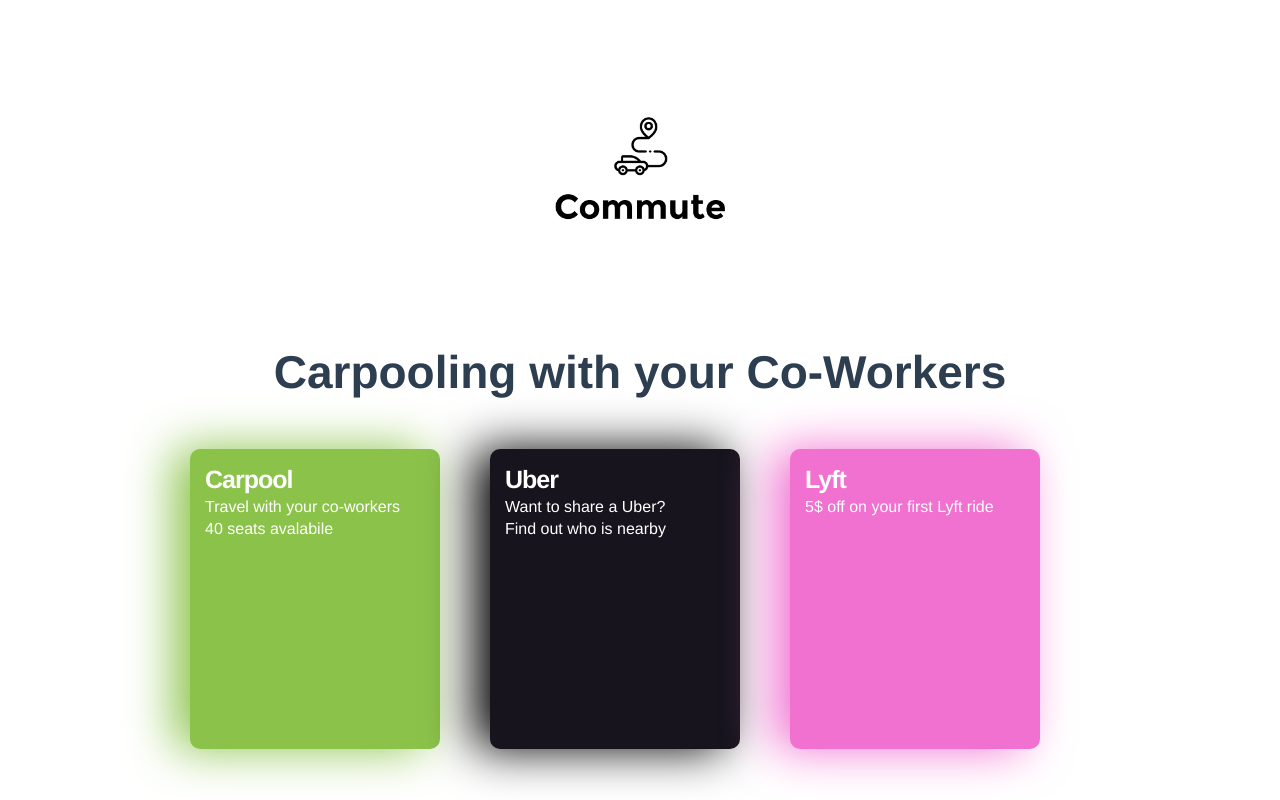
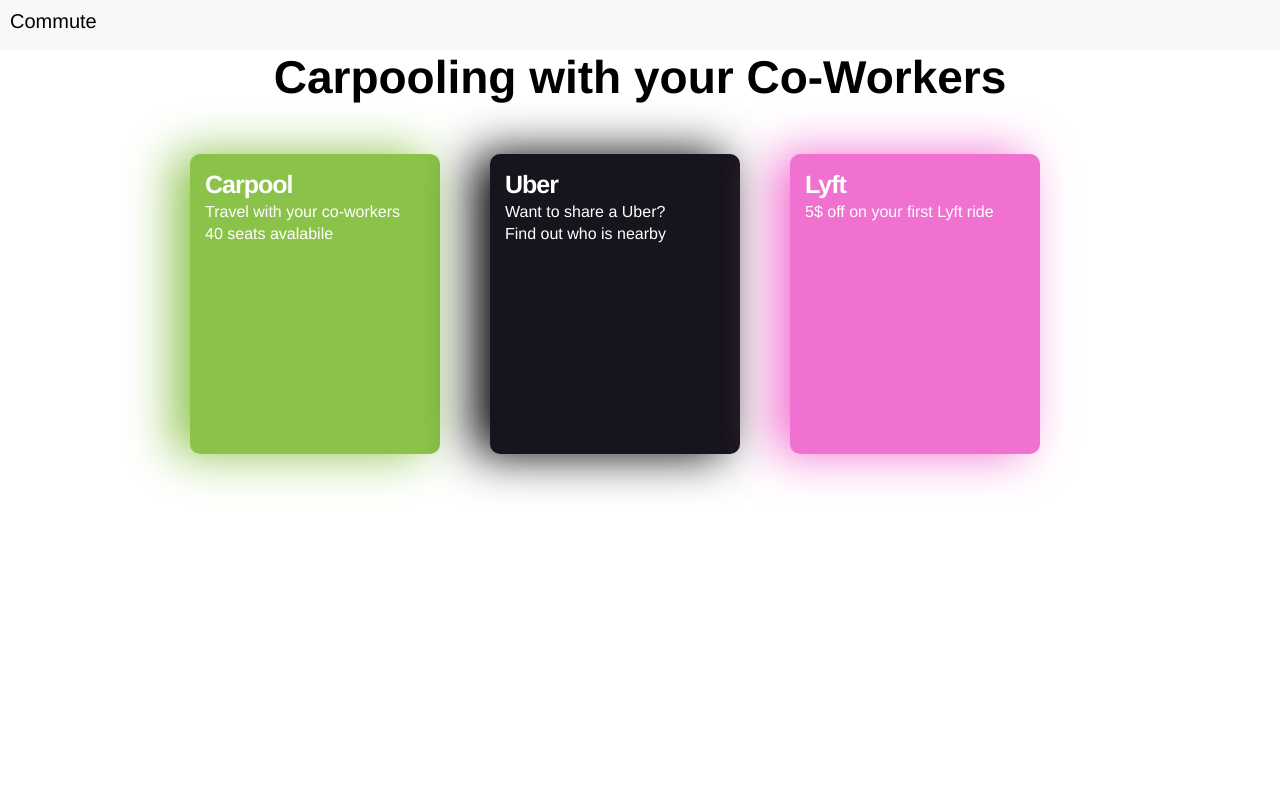
Before and after one commit to kutan74/junction-hackathon-commute, a Vue app: page / in a window 1280 px wide. Built offline with nearby package versions, Linux system fonts and the light colour scheme.

Commit message:
Added Carpool.vue, added fade-in page transition

```diff
--- a/router/index.js
+++ b/router/index.js
@@ -1,24 +1,9 @@
-import Vue from 'vue'
-import Router from 'vue-router'
-import Dashboard from '@/components/Dashboard'
-import Carpool from '@/components/Carpool'
+import Dashboard from '../src/components/Dashboard.vue'
+import Carpool from '../src/components/Carpool.vue'
 
-Vue.use(Router)
+const routes = [
+    { path: '/', component: Dashboard },
+    { path: '/carpool', component: Carpool }
+];
 
-export default new Router({
-    routes: [
-        {
-            path: '/',
-            name: 'Dashboard',
-            components: Dashboard
-        },
-
-        {
-            path: '/carpool',
-            name: 'Carpool',
-            components: Carpool
-        },
-    ],
-
-    mode: 'history'
-})
+export default routes;
--- a/src/App.vue
+++ b/src/App.vue
@@ -1,7 +1,21 @@
 <template>
   <div id="app">
-    <img class="appLogo" alt="Vue logo" src="./assets/logo_white_background.jpg">
-    <Dashboard msg="Welcome to Your Vue.js App"/>
+    <div class="navBar">
+      <h1 class="navBarTitle"> Commute </h1>
+    </div>
+
+    <nav>
+        <router-link to='/'></router-link>
+        <router-link to='/carpool'></router-link>
+    </nav>
+
+     <transition
+        name="fade"
+        mode="out-in"
+      >
+        <router-view/>
+      </transition>
+
   </div>
 </template>
 
@@ -13,7 +27,7 @@
 export default {
   name: 'app',
   components: {
-    Dashboard
+    Dashboard,
   }
 }
 </script>
@@ -24,7 +38,6 @@
   -webkit-font-smoothing: antialiased;
   -moz-osx-font-smoothing: grayscale;
   text-align: center;
-  color: #2c3e50;
-  margin-top: 60px;
+
 }
 </style>
--- a/src/components/Dashboard.vue
+++ b/src/components/Dashboard.vue
@@ -4,8 +4,7 @@
     <h1 class="h1"> Carpooling with your Co-Workers </h1>
 
     <div class="container">
-    <div class="card">
-      <router-link to="/carpool"></router-link>
+    <div class="card" v-on:click="greet">
       <ul class= "column">
         <li class="cardTitle"> Carpool </li>
         <li class="cardSubTitle"> Travel with your co-workers </li>
@@ -41,6 +40,12 @@
   name: 'HelloWorld',
   props: {
     msg: String
+  },
+
+  methods: {
+    greet: function (event) {
+      this.$router.push('carpool')
+    }
   }
 }
 </script>
--- a/src/main.js
+++ b/src/main.js
@@ -1,12 +1,15 @@
 import Vue from 'vue'
 import App from './App.vue'
-import router from '../router'
+import VueRouter from 'vue-router';
+import routes from '../router/index';
+
+Vue.use(VueRouter)
 
 Vue.config.productionTip = false
 
-const app = new Vue({
-  el: '#app',
+const router = new VueRouter({mode: 'history', routes});
+
+new Vue({
   router,
-  render: h => h(App),
-  components: { App }
-})
+  render: h => h(App)
+}).$mount('#app');
--- a/src/style.css
+++ b/src/style.css
@@ -1,3 +1,27 @@
+.navBar {
+  background-color: #F8F8F8;
+  margin: 0px;
+  position: relative;
+  height: 50px;
+  text-align: left;
+}
+
+.navBarTitle {
+  font-weight: normal;
+  font-size: 20px;
+  vertical-align: middle;
+  padding: 10px;
+}
+
+h1 {
+  margin: 0;
+  padding: 0;
+}
+
+body{
+  margin: 0%;
+}
+
 .container{
     width: 900px;
     margin: 50px auto;
@@ -106,3 +130,15 @@
     width: 250px;
     height: 250px;
 }
+
+.fade-enter-active,
+.fade-leave-active {
+  transition-duration: 0.3s;
+  transition-property: opacity;
+  transition-timing-function: ease;
+}
+
+.fade-enter,
+.fade-leave-active {
+  opacity: 0
+}
```
